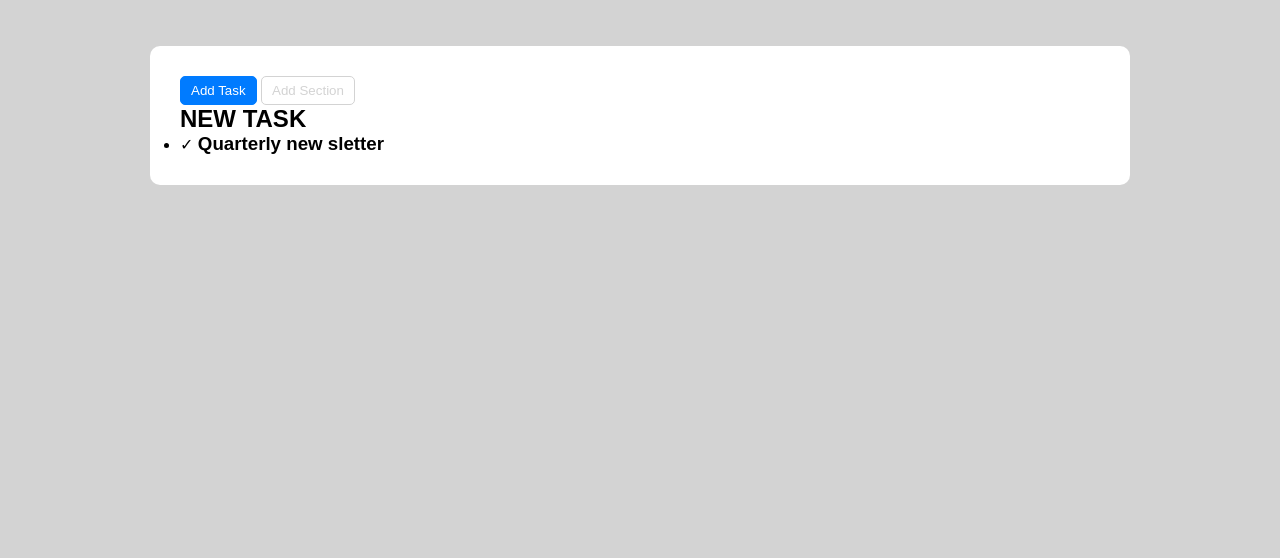
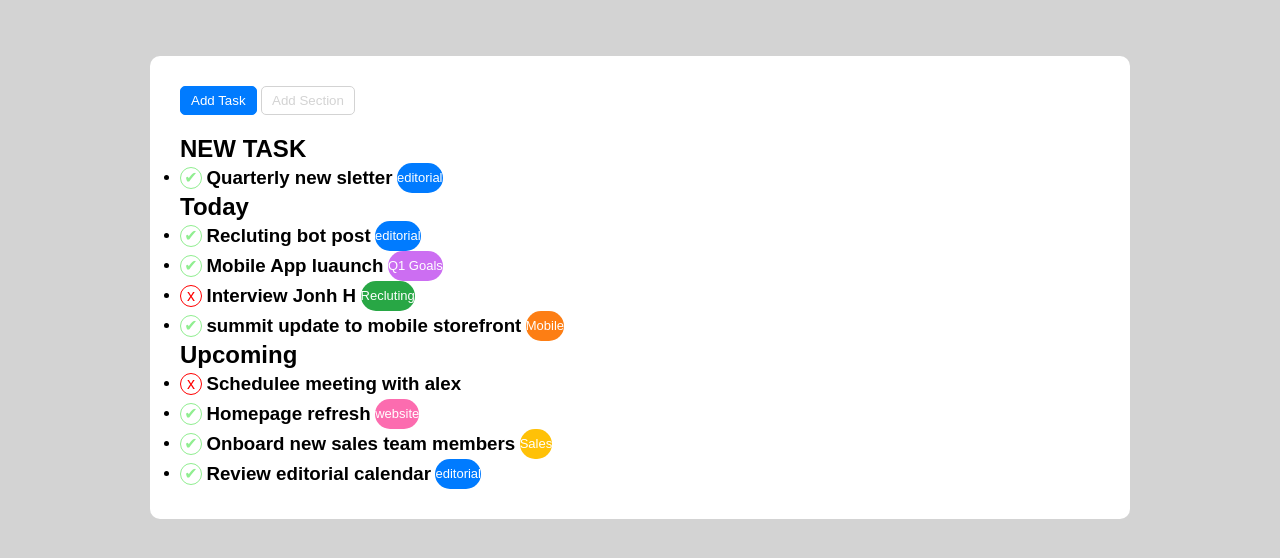
Before and after one commit to Giuseppe-Cara/html-css-toboolist, a plain HTML site: page index.html in a window 1280 px wide. Shown: the part 94-652 px from the top of the page. Drawn offline with Linux system fonts and the light colour scheme.

Commit message:
add list

```diff
--- a/index.html
+++ b/index.html
@@ -27,12 +27,48 @@
                 <section>
                     <h2>NEW TASK</h2>
                     <ul class="task-list">
-                        <li class="task-item">
-                            <span class="circle-check">&check;</span>
+                        <li class="task-item task-done">
                             <h3>Quarterly new sletter</h3>
+                            <span class="task-blu">editorial</span>
+                        </li>
+                        <div class="Today">
+                        <h2>Today</h2>
+                        </div>
+                        <li class="task-item task-done">
+                            <h3>Recluting bot post</h3>
+                            <span class="task-blus">editorial</span>
+                        </li>
+                        <li class="task-item task-done">
+                            <h3>Mobile App luaunch</h3>
+                            <span class="task-lilla">Q1 Goals</span>
+                        </li>
+                        <li class="task-item task-undone">
+                            <h3>Interview Jonh H</h3>
+                            <span class="task-green">Recluting</span>
+                        </li>
+                        <li class="task-item task-done">
+                            <h3>summit update to mobile storefront</h3>
+                            <span class="task-orange">Mobile</span>
+                        </li>
+                        <h2>Upcoming</h2>
+                        <li class="task-item task-undone">
+                            <h3>Schedulee meeting with alex</h3>
+                        </li>
+                        <li class="task-item task-done">
+                            <h3>Homepage refresh</h3>
+                            <span class="task-pink">website</span>
+                        </li>
+                        <li class="task-item task-done">
+                            <h3>Onboard new sales team members</h3>
+                            <span class="task-yellow">Sales</span>
+                        </li>
+                        <li class="task-item task-done">
+                            <h3>Review editorial calendar</h3>
+                            <span class="task-blu">editorial</span>
                         </li>
                     </ul>
                 </section>
+
             </div>
         </div>
     </main>
--- a/style.css
+++ b/style.css
@@ -53,6 +53,7 @@ vertical-align: middle;
 
 main {
     margin-top: 50px;
+    padding: 10px;
 }
 
 .card {
@@ -61,6 +62,121 @@ main {
     background-color: white;
 }
 
+.task-list {
+    display: inline-block;
+    vertical-align: middle;
+}
+
 .task-item *{
     display: inline-block;
+    vertical-align: middle;
+    line-height: 30px;
 }
+
+.task-item::before {
+    border-radius: 50%;
+    width: 20px;
+    height: 20px;
+    line-height: 20px;
+    text-align: center;
+    border: 1px solid currentColor;
+    display: inline-block;
+    vertical-align: middle;
+}
+
+.task-item.task-done::before {
+    content: '\2714';
+    color: lightgreen;
+}
+
+.task-blu {
+    text-align: center;
+    vertical-align: middle;
+    width: auto;
+    height: auto;
+    font-size: small;
+    color: white;
+    background-color: #007bff;
+    border-radius: 15px;
+
+}
+
+.task-item.task-undone::before {
+    content: 'x';
+    color: red;
+}
+
+.task-blus {
+    text-align: center;
+    vertical-align: middle;
+    width: auto;
+    height: auto;
+    font-size: small;
+    color: white;
+    background-color: #007bff;
+    border-radius: 15px;
+}
+
+.task-lilla {
+    text-align: center;
+    vertical-align: middle;
+    width: auto;
+    height: auto;
+    font-size: small;
+    color: white;
+    background-color: #cc6ef2;
+    border-radius: 15px;
+}
+
+.task-green {
+    text-align: center;
+    vertical-align: middle;
+    width: auto;
+    height: auto;
+    font-size: small;
+    color: white;
+    background-color: #28a745;
+    border-radius: 15px;
+}
+
+.task-orange {
+    text-align: center;
+    vertical-align: middle;
+    width: auto;
+    height: auto;
+    font-size:small;
+    color: white;
+    background-color: #fd7e14;
+    border-radius: 15px;
+}
+
+.task-pink {
+    text-align: center;
+    vertical-align: middle;
+    width: auto;
+    height: auto;
+    font-size: small;
+    color: white;
+    background-color: #fc6caf;
+    border-radius: 15px;
+}
+
+.task-yellow {
+    text-align: center;
+    vertical-align: middle;
+    width: auto;
+    height: auto;
+    font-size: small;
+    color: white;
+    background-color: #ffc107;
+    border-radius: 15px;
+}
+
+section {
+    margin-top: 20px;
+}
+
+.today {
+    padding-top: 20px;
+
+}
```
